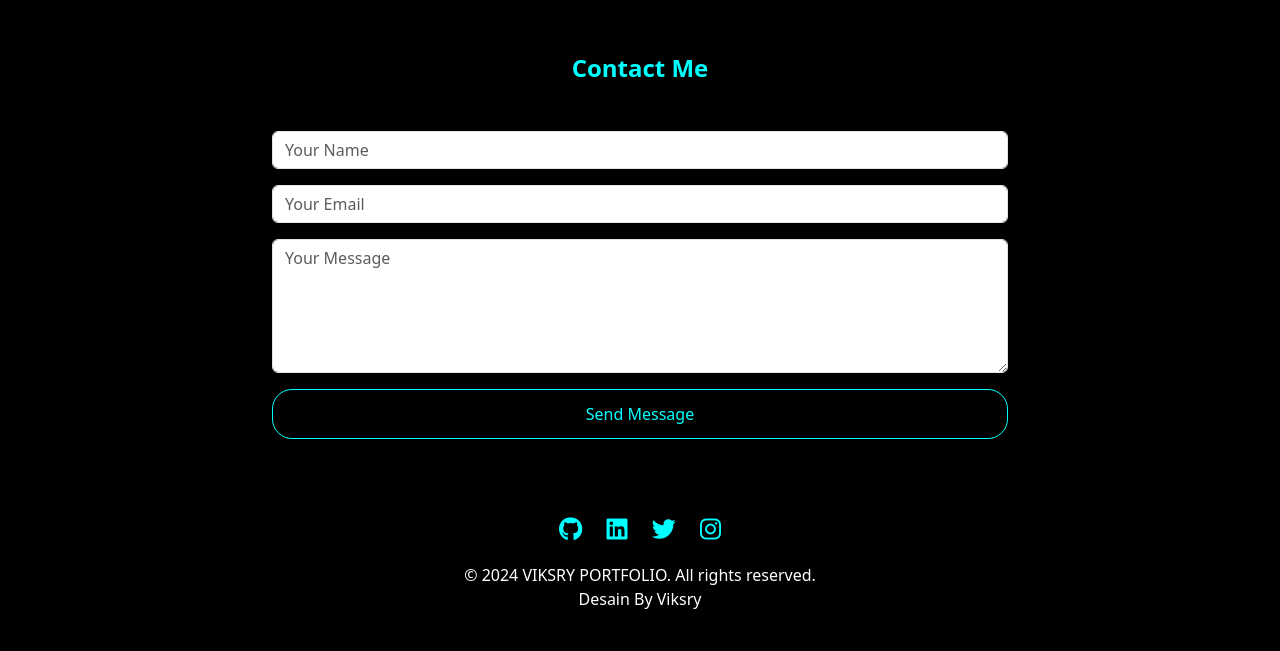
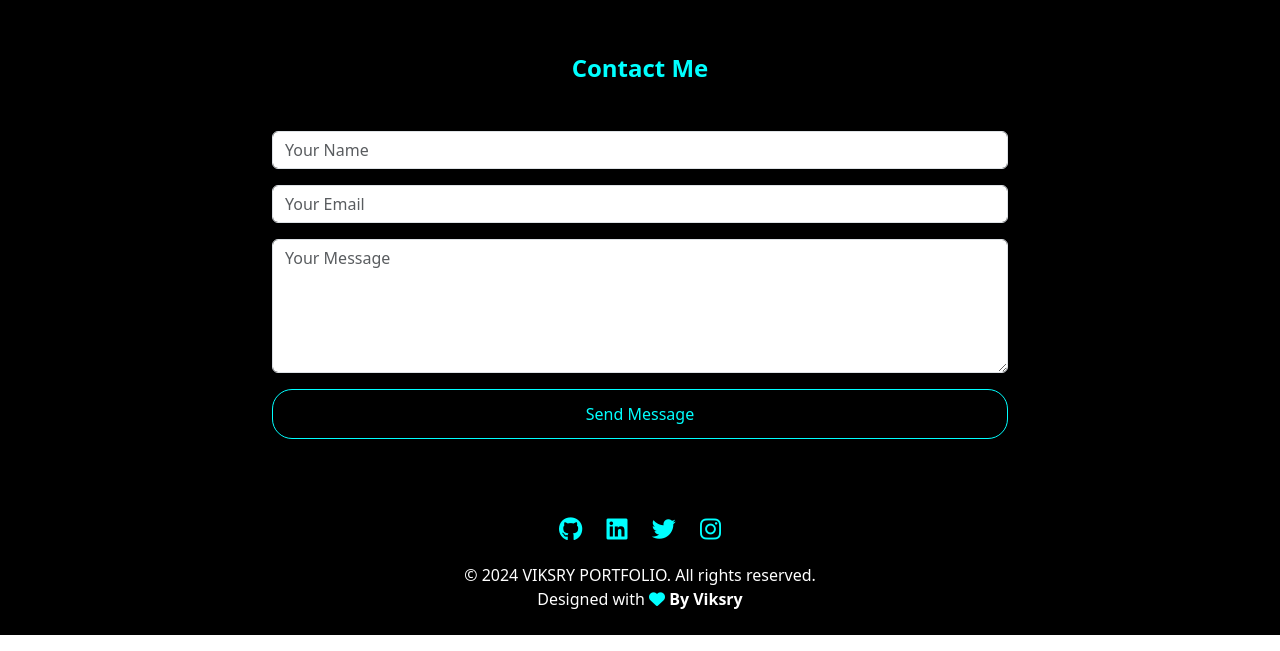
Before and after one commit to Vixsry/MY-PORTOFOLIO, a plain HTML site: page SIMPLE-SERVER.html in a window 1280 px wide. Shown: the part 794-1445 px from the top of the page. Drawn offline with nearby package versions, Linux system fonts and the light colour scheme; a script that the page names is missing.

Commit message:
Update SIMPLE-SERVER.html

```diff
--- a/SIMPLE-SERVER.html
+++ b/SIMPLE-SERVER.html
@@ -102,8 +102,7 @@
                 <a href="https://x.com/Vixsry"><i class="fab fa-twitter"></i></a>
                 <a href="https://www.instagram.com/viksry12"><i class="fab fa-instagram"></i></a>
             </div>
-            <p class="mb-0">&copy; 2024 VIKSRY PORTFOLIO. All rights reserved.</p>
-            <p>Desain By Viksry</p>
+            <p class="mb-0">&copy; 2024 VIKSRY PORTFOLIO. All rights reserved.<br>Designed with <i class="fas fa-heart" style="color: aqua"></i><b> By Viksry</b></p>
         </div>
     </footer>
    <!-- SCRIPT BOOTSTRAP -->
```
